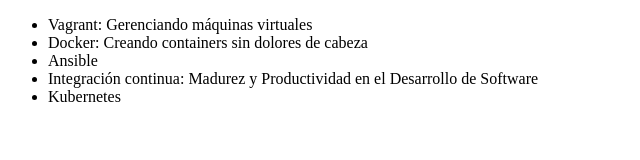
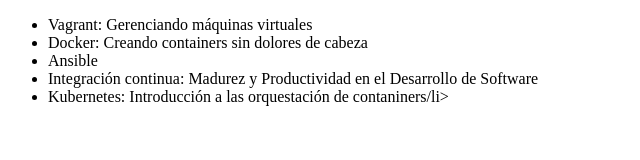
Before and after one commit to EdwinCordoba29/alura-git, a plain HTML site: page index.html in a window 1280 px wide. Shown: the whole page, without its empty margins (0-640 px from the left). Drawn offline with Linux system fonts and the light colour scheme.

Commit message:
Modificando el nombre del curso de kubernetes

```diff
--- a/index.html
+++ b/index.html
@@ -10,7 +10,7 @@
         <li>Docker: Creando containers sin dolores de cabeza</li>
         <li>Ansible</li>
         <li>Integración continua: Madurez y Productividad en el Desarrollo de Software</li>
-        <li>Kubernetes</li>
+        <li>Kubernetes: Introducción a las orquestación de contaniners/li>
     </ul>
 </body>
 </html>
```
